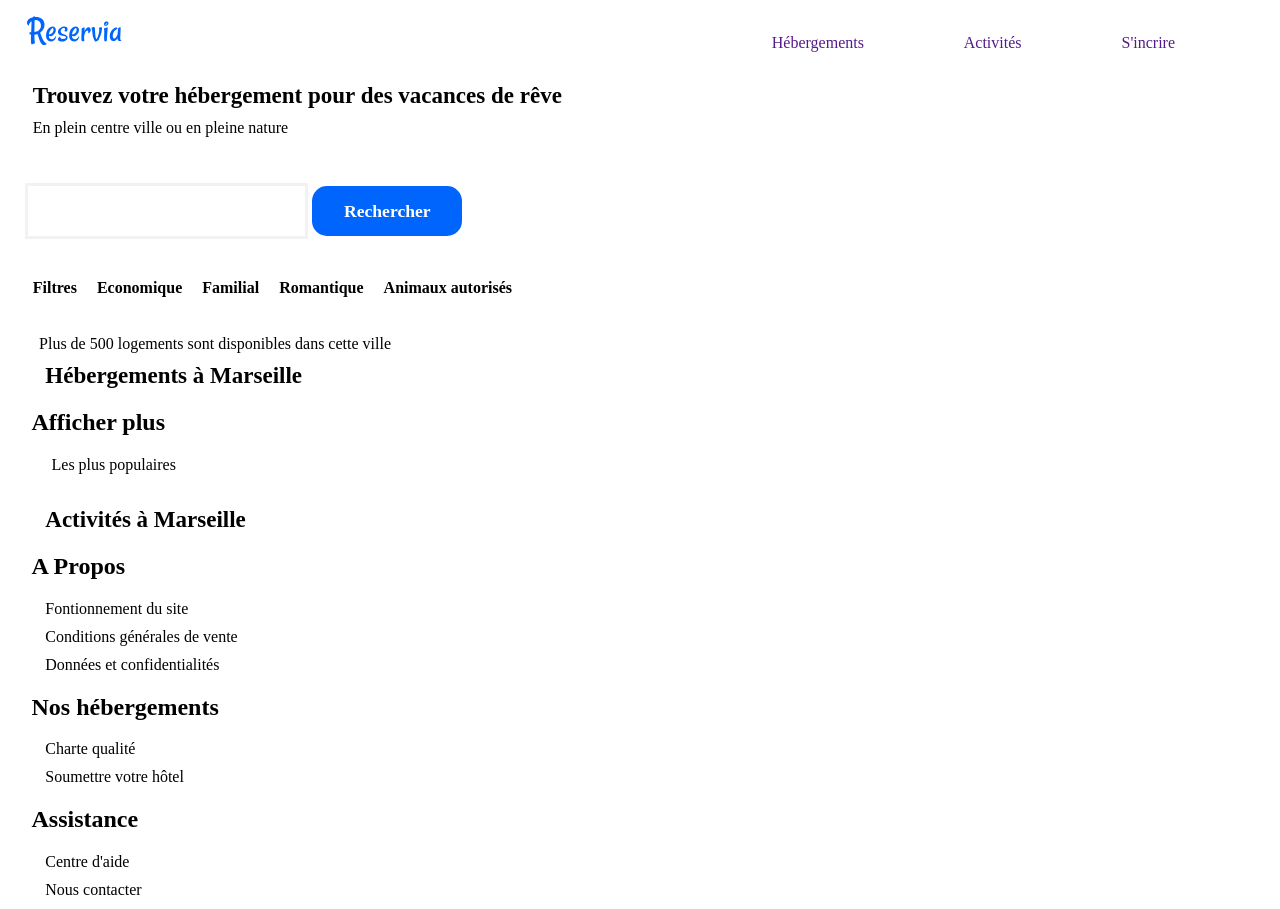
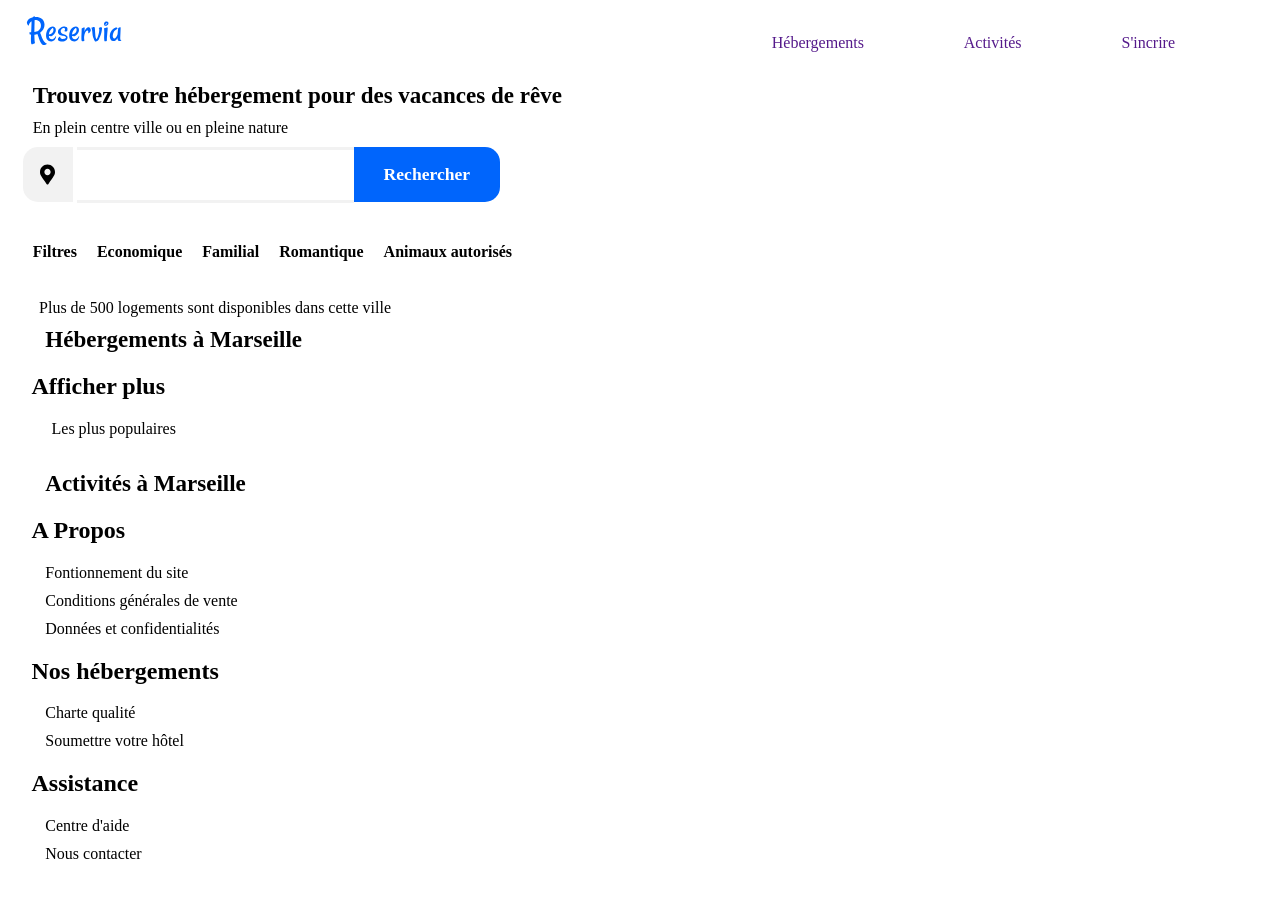
Before and after one commit to EmmanuelBiche/EmmanuelBiche_2_19052021, a plain HTML site: page Index/accueil.html in a window 1280 px wide. After the commit the page ends 873 px from the top, so only its background shows below. Drawn offline with Linux system fonts and the light colour scheme; a web font is replaced by a local one.

Commit message:
destination ok sauf espace

```diff
--- a/Index/accueil.html
+++ b/Index/accueil.html
@@ -22,12 +22,13 @@
             <h1>Trouvez votre hébergement pour des vacances de rêve</h1>
             <p>En plein centre ville ou en pleine nature</p>
             <div class="formulaire">
-                <img src="" alt="">
-                <form method="POST" action="">
-                    <label for="destination"></label>
-                    <div></div>
-                    <input type="text" name="destination" id="destination" maxlenght="25" size="25">
-                    <input type="submit" value="Rechercher" size="150px">
+                    <div class="map-marker"><img src="../Logo/map-marker-alt-solid.svg" width="15px"> </div>
+                    <div class="formulaireinput">
+                        <form method="POST" action=""></form>
+                        <label for="destination"></label>
+                        <input type="text" name="destination" id="destination" maxlenght="20" size="25">
+                        <input type="submit" value="Rechercher" size="150px">
+                    </div>
                 </form>
             </div>
             <div class="filtres">
--- a/Index/reservia.css
+++ b/Index/reservia.css
@@ -56,9 +56,21 @@ p
     margin: 10px 0px 10px 20px;
 }
 
+.formulaire
+{
+    display: flex;
+    margin-left: 10px;
+}
+
+.formulaireinput
+{
+    display: flex;
+    margin: 0px 0px 0px 0px;
+}
+
 .formulaire input
 {
-    margin: 0px;
+    margin: 0px 0px 0px 0px;
     padding: 0px;
     border: 0px;
     height: 50px;
@@ -67,16 +79,19 @@ p
 
 input[type=text]
 {
-    border:solid #f2f2f2;
+    border-top:solid #f2f2f2;
+    border-bottom: solid #f2f2f2;
     padding: 0em;
     margin: 0em;
     font-weight: bolder;
+    text-align: center;
 }
 
 input[type=submit]
 {
     width: 150px;
-    border-radius: 15px 15px 15px 15px;
+    height: 54.8px;
+    border-radius: 0px 15px 15px 0px;
     background-color: #0065FC;
     color: white;
     font-weight: bold;
@@ -89,3 +104,17 @@ input[type=submit]
     margin: 30px 0px 0px 0px;
     font-weight: bolder;
 }
+
+.map-marker
+{
+    height: 54.8px;
+    width: 50px;
+    background-color: #F2F2F2;
+    margin: 0px;
+    display: flex;
+    justify-content: center;
+    border-radius: 15px 0px 0px 15px;
+
+
+;
+}
```
Also changed, not shown: Logo/Pointeur.png (deleted), Logo/map-marker-alt-solid.svg (added).
